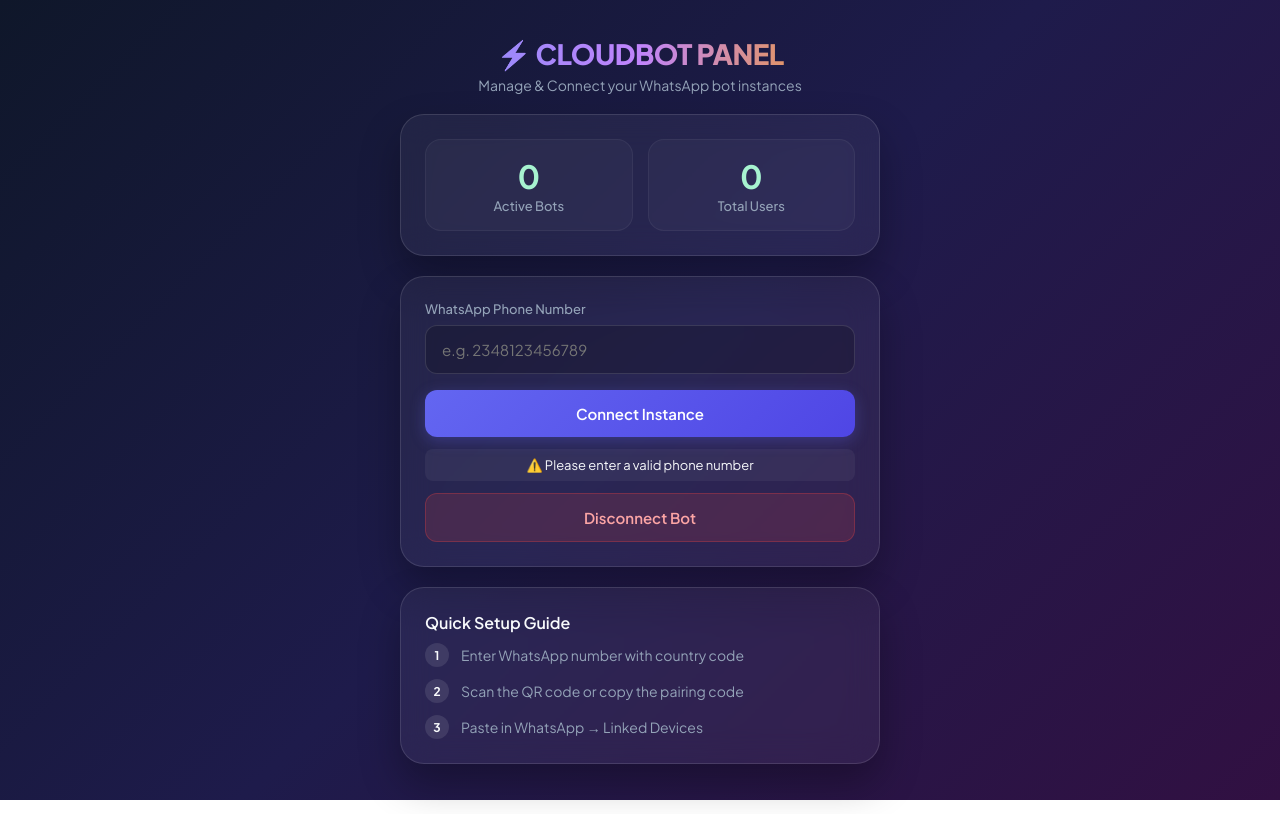
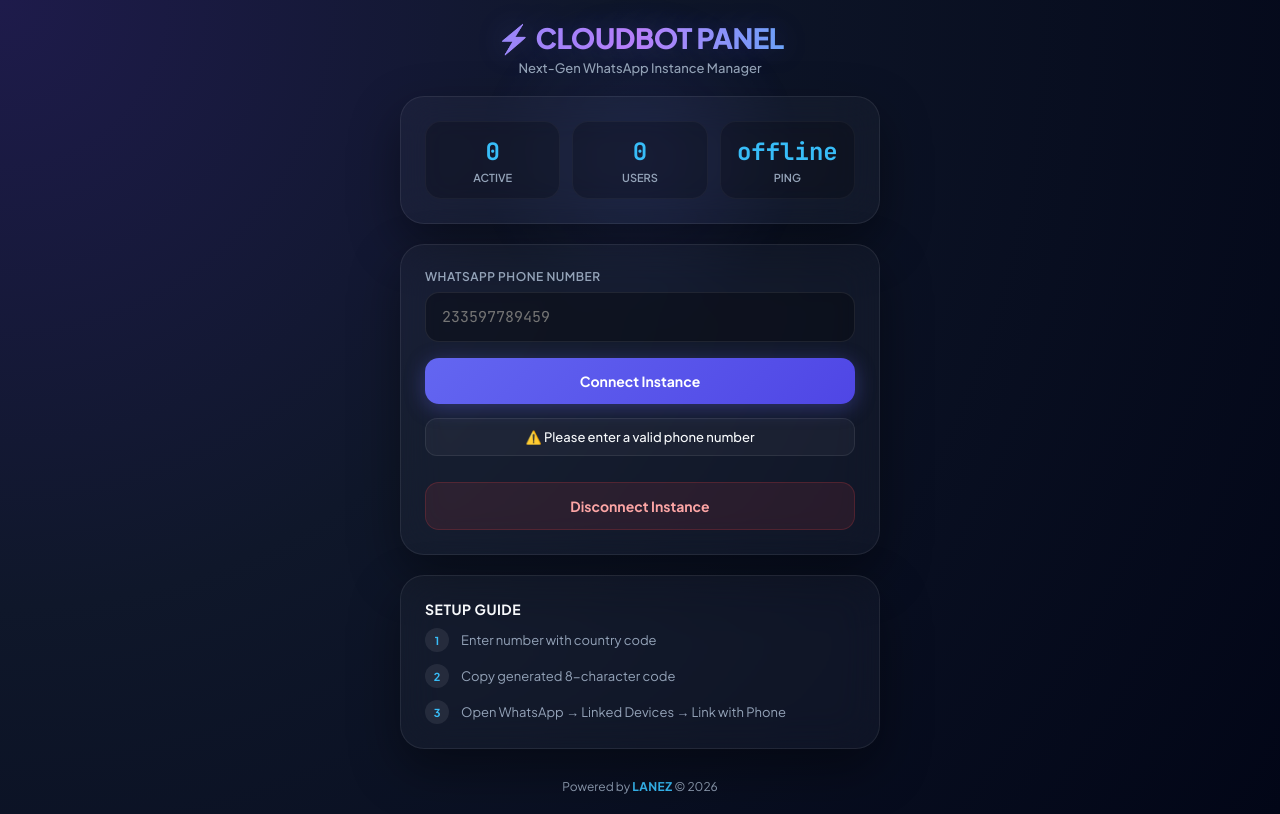
Before and after one commit to lanez217/Cloudbotpanel, a website: page index.html in a window 1280 px wide. Both pictures are taken after a click on the button "Connect Instance". Drawn offline with nearby package versions, Linux system fonts and the light colour scheme; no server answers.

Commit message:
Enhance UI and update connection instructions
Updated styles and layout for improved UI. Modified connection form and instructions for better user experience.

```diff
--- a/index.html
+++ b/index.html
@@ -5,18 +5,18 @@
 <meta name="viewport" content="width=device-width, initial-scale=1.0">
 <title>⚡ CloudBot Panel Pro</title>
 <script src="/socket.io/socket.io.js"></script>
-<link href="https://fonts.googleapis.com/css2?family=Plus+Jakarta+Sans:wght@400;500;600;700;800&display=swap" rel="stylesheet">
+<link href="https://fonts.googleapis.com/css2?family=Plus+Jakarta+Sans:wght@400;500;600;700;800&family=JetBrains+Mono:wght@400;700&display=swap" rel="stylesheet">
 <style>
     :root {
-        --bg-gradient: linear-gradient(135deg, #0f172a 0%, #1e1b4b 50%, #311042 100%);
-        --glass-bg: rgba(255, 255, 255, 0.05);
-        --glass-border: rgba(255, 255, 255, 0.12);
+        --bg-gradient: radial-gradient(circle at top left, #1e1b4b 0%, #0f172a 40%, #020617 100%);
+        --glass-bg: rgba(255, 255, 255, 0.03);
+        --glass-border: rgba(255, 255, 255, 0.08);
         --accent-glow: #6366f1;
+        --accent-cyan: #38bdf8;
         --accent-gold: #f59e0b;
         --text-primary: #f8fafc;
         --text-secondary: #94a3b8;
-        --danger-color: #ef4444;
-        --success-color: #10b981;
+        --success-glow: #10b981;
     }
 
     * { margin: 0; padding: 0; box-sizing: border-box; font-family: 'Plus Jakarta Sans', sans-serif; }
@@ -29,6 +29,26 @@
         align-items: center;
         justify-content: center;
         padding: 20px;
+        overflow-x: hidden;
+    }
+
+    /* Ambient Glow Background Element */
+    .glow-orb {
+        position: fixed;
+        width: 300px;
+        height: 300px;
+        background: radial-gradient(circle, rgba(99, 102, 241, 0.15) 0%, rgba(0,0,0,0) 70%);
+        top: 20%;
+        left: 50%;
+        transform: translate(-50%, -50%);
+        pointer-events: none;
+        z-index: 0;
+        animation: pulseOrb 6s ease-in-out infinite alternate;
+    }
+
+    @keyframes pulseOrb {
+        0% { transform: translate(-50%, -50%) scale(0.9); opacity: 0.5; }
+        100% { transform: translate(-50%, -50%) scale(1.2); opacity: 0.9; }
     }
 
     .container {
@@ -37,6 +57,9 @@
         display: flex;
         flex-direction: column;
         gap: 20px;
+        position: relative;
+        z-index: 1;
+        animation: fadeInUp 0.8s cubic-bezier(0.16, 1, 0.3, 1);
     }
 
     /* Header Styling */
@@ -44,54 +67,70 @@
     .header h1 {
         font-size: 28px;
         font-weight: 800;
-        background: linear-gradient(90deg, #818cf8, #c084fc, #f59e0b);
+        background: linear-gradient(90deg, #818cf8, #c084fc, #38bdf8);
         -webkit-background-clip: text;
         -webkit-text-fill-color: transparent;
         letter-spacing: -0.5px;
+        text-shadow: 0 0 30px rgba(99, 102, 241, 0.3);
     }
-    .header p { color: var(--text-secondary); font-size: 14px; margin-top: 4px; }
+    .header p { color: var(--text-secondary); font-size: 13px; margin-top: 4px; font-weight: 500; }
 
     /* Glass Cards */
     .card {
         background: var(--glass-bg);
-        backdrop-filter: blur(16px);
-        -webkit-backdrop-filter: blur(16px);
+        backdrop-filter: blur(20px);
+        -webkit-backdrop-filter: blur(20px);
         border: 1px solid var(--glass-border);
         border-radius: 24px;
         padding: 24px;
-        box-shadow: 0 20px 40px rgba(0, 0, 0, 0.3);
+        box-shadow: 0 20px 50px rgba(0, 0, 0, 0.4);
+        transition: transform 0.3s ease, border-color 0.3s ease;
+    }
+    .card:hover {
+        border-color: rgba(99, 102, 241, 0.25);
     }
 
     /* Stats Section */
-    .stats { display: grid; grid-template-columns: 1fr 1fr; gap: 15px; }
+    .stats { display: grid; grid-template-columns: 1fr 1fr 1fr; gap: 12px; }
     .stat-box {
+        background: rgba(0, 0, 0, 0.2);
+        border: 1px solid rgba(255, 255, 255, 0.04);
+        border-radius: 16px;
+        padding: 14px 10px;
+        text-align: center;
+        transition: all 0.3s ease;
+    }
+    .stat-box:hover {
         background: rgba(255, 255, 255, 0.03);
-        border: 1px solid rgba(255, 255, 255, 0.05);
-        border-radius: 16px;
-        padding: 16px;
-        text-align: center;
+        transform: translateY(-2px);
     }
-    .stat-box h2 { font-size: 32px; font-weight: 700; color: #a7f3d0; margin-bottom: 2px; }
-    .stat-box p { color: var(--text-secondary); font-size: 13px; font-weight: 500; }
+    .stat-box h2 {
+        font-size: 24px;
+        font-weight: 800;
+        color: var(--accent-cyan);
+        font-family: 'JetBrains Mono', monospace;
+    }
+    .stat-box p { color: var(--text-secondary); font-size: 11px; font-weight: 600; text-transform: uppercase; margin-top: 4px; }
 
-    /* Forms & Inputs */
+    /* Inputs */
     .input-group { margin-bottom: 16px; }
-    .input-group label { display: block; font-size: 13px; color: var(--text-secondary); margin-bottom: 8px; font-weight: 500; }
+    .input-group label { display: block; font-size: 12px; color: var(--text-secondary); margin-bottom: 8px; font-weight: 600; text-transform: uppercase; letter-spacing: 0.5px; }
 
     input {
         width: 100%;
         padding: 14px 16px;
-        border-radius: 12px;
+        border-radius: 14px;
         border: 1px solid var(--glass-border);
-        background: rgba(0, 0, 0, 0.2);
+        background: rgba(0, 0, 0, 0.3);
         color: var(--text-primary);
         font-size: 15px;
+        font-family: 'JetBrains Mono', monospace;
         outline: none;
-        transition: all 0.3s ease;
+        transition: all 0.3s cubic-bezier(0.16, 1, 0.3, 1);
     }
     input:focus {
         border-color: var(--accent-glow);
-        box-shadow: 0 0 0 3px rgba(99, 102, 241, 0.25);
+        box-shadow: 0 0 20px rgba(99, 102, 241, 0.25);
     }
 
     /* Buttons */
@@ -99,139 +138,169 @@
         width: 100%;
         padding: 14px;
         border: none;
-        border-radius: 12px;
-        font-weight: 600;
-        font-size: 15px;
+        border-radius: 14px;
+        font-weight: 700;
+        font-size: 14px;
         cursor: pointer;
         transition: all 0.2s ease;
-        display: flex;
-        align-items: center;
-        justify-content: center;
-        gap: 8px;
+        position: relative;
+        overflow: hidden;
     }
     .btn-primary {
         background: linear-gradient(135deg, #6366f1 0%, #4f46e5 100%);
         color: #fff;
-        box-shadow: 0 4px 15px rgba(99, 102, 241, 0.3);
+        box-shadow: 0 4px 20px rgba(99, 102, 241, 0.35);
     }
-    .btn-primary:hover { transform: translateY(-1px); opacity: 0.95; }
+    .btn-primary:active { transform: scale(0.98); }
 
     .btn-danger {
-        background: rgba(239, 68, 68, 0.15);
+        background: rgba(239, 68, 68, 0.1);
         color: #fca5a5;
-        border: 1px solid rgba(239, 68, 68, 0.3);
+        border: 1px solid rgba(239, 68, 68, 0.2);
         margin-top: 12px;
     }
-    .btn-danger:hover { background: rgba(239, 68, 68, 0.25); }
+    .btn-danger:hover { background: rgba(239, 68, 68, 0.2); }
 
-    /* Output Displays */
+    /* Status Display */
     .status-badge {
         font-size: 13px;
-        padding: 8px 12px;
-        border-radius: 8px;
+        padding: 10px 14px;
+        border-radius: 12px;
         text-align: center;
-        margin: 12px 0;
+        margin: 14px 0;
         display: none;
-        background: rgba(255, 255, 255, 0.05);
+        background: rgba(255, 255, 255, 0.04);
+        border: 1px solid var(--glass-border);
+        font-weight: 500;
+        animation: fadeIn 0.4s ease;
     }
 
-    .qr-container {
-        display: none;
-        text-align: center;
-        margin: 20px 0;
-        padding: 15px;
-        background: #fff;
-        border-radius: 16px;
-    }
-    .qr-container img { width: 180px; height: 180px; display: block; margin: 0 auto; }
-
+    /* Code Display */
     .code-container {
         display: none;
         text-align: center;
         margin: 20px 0;
-        padding: 16px;
-        background: rgba(99, 102, 241, 0.1);
+        padding: 20px;
+        background: rgba(99, 102, 241, 0.08);
         border: 1px dashed var(--accent-glow);
-        border-radius: 16px;
+        border-radius: 18px;
+        animation: zoomIn 0.4s cubic-bezier(0.16, 1, 0.3, 1);
     }
-    .code-label { font-size: 12px; color: var(--text-secondary); text-transform: uppercase; letter-spacing: 1px; }
+    .code-label { font-size: 11px; color: var(--text-secondary); text-transform: uppercase; letter-spacing: 1.5px; font-weight: 700; }
     .code-value {
-        font-size: 26px;
+        font-size: 30px;
         font-weight: 800;
-        letter-spacing: 4px;
+        letter-spacing: 6px;
         color: var(--accent-gold);
-        margin-top: 4px;
-        font-family: monospace;
+        margin: 10px 0;
+        font-family: 'JetBrains Mono', monospace;
+        text-shadow: 0 0 15px rgba(245, 158, 11, 0.3);
     }
+    .copy-btn {
+        background: rgba(255, 255, 255, 0.08);
+        border: 1px solid var(--glass-border);
+        color: var(--text-primary);
+        padding: 8px 16px;
+        border-radius: 10px;
+        font-size: 12px;
+        font-weight: 600;
+        cursor: pointer;
+        transition: all 0.2s ease;
+    }
+    .copy-btn:hover { background: rgba(255, 255, 255, 0.15); }
 
-    /* How to Use Section */
+    /* Steps Display */
     .steps { list-style: none; display: flex; flex-direction: column; gap: 12px; margin-top: 10px; }
-    .steps li { display: flex; align-items: center; gap: 12px; font-size: 14px; color: var(--text-secondary); }
+    .steps li { display: flex; align-items: center; gap: 12px; font-size: 13px; color: var(--text-secondary); }
     .step-num {
         width: 24px;
         height: 24px;
-        background: rgba(255, 255, 255, 0.1);
+        background: rgba(255, 255, 255, 0.08);
         border-radius: 50%;
         display: flex;
         align-items: center;
         justify-content: center;
+        font-size: 11px;
+        font-weight: 700;
+        color: var(--accent-cyan);
+    }
+
+    /* Footer */
+    .footer {
+        text-align: center;
+        margin-top: 10px;
         font-size: 12px;
+        color: var(--text-secondary);
+    }
+    .footer a {
+        color: var(--accent-cyan);
+        text-decoration: none;
         font-weight: 700;
-        color: var(--text-primary);
+        letter-spacing: 0.5px;
+    }
+
+    /* Keyframe Animations */
+    @keyframes fadeInUp {
+        from { opacity: 0; transform: translateY(20px); }
+        to { opacity: 1; transform: translateY(0); }
+    }
+    @keyframes fadeIn { from { opacity: 0; } to { opacity: 1; } }
+    @keyframes zoomIn {
+        from { opacity: 0; transform: scale(0.95); }
+        to { opacity: 1; transform: scale(1); }
     }
 </style>
 </head>
 <body>
 
+<div class="glow-orb"></div>
+
 <div class="container">
     <div class="header">
         <h1>⚡ CLOUDBOT PANEL</h1>
-        <p>Manage & Connect your WhatsApp bot instances</p>
+        <p>Next-Gen WhatsApp Instance Manager</p>
     </div>
 
-    <!-- Stats -->
     <div class="card">
         <div class="stats">
-            <div class="stat-box">
-                <h2 id="bots">0</h2>
-                <p>Active Bots</p>
-            </div>
-            <div class="stat-box">
-                <h2 id="users">0</h2>
-                <p>Total Users</p>
-            </div>
+            <div class="stat-box"><h2 id="bots">0</h2><p>Active</p></div>
+            <div class="stat-box"><h2 id="users">0</h2><p>Users</p></div>
+            <div class="stat-box"><h2 id="ping">--</h2><p>Ping</p></div>
         </div>
     </div>
 
-    <!-- Connection Form -->
     <div class="card">
         <div class="input-group">
             <label for="phone">WhatsApp Phone Number</label>
-            <input type="tel" id="phone" placeholder="e.g. 2348123456789">
+            <input type="tel" id="phone" placeholder="233597789459">
         </div>
 
         <button class="btn btn-primary" onclick="connectBot()">Connect Instance</button>
 
         <div id="status" class="status-badge"></div>
 
-        <!-- Pairing Displays -->
         <div id="qr" class="qr-container"></div>
+
         <div id="code" class="code-container">
-            <div class="code-label">Your Pairing Code</div>
-            <div id="code-val" class="code-value">------</div>
+            <div class="code-label">WhatsApp Pairing Code</div>
+            <div id="code-val" class="code-value">--------</div>
+            <button class="copy-btn" onclick="copyCode()">📋 Tap to Copy Code</button>
         </div>
 
-        <button class="btn btn-danger" onclick="disconnectBot()">Disconnect Bot</button>
+        <button class="btn btn-danger" onclick="disconnectBot()">Disconnect Instance</button>
     </div>
 
-    <!-- Instructions -->
     <div class="card">
-        <h3 style="font-size: 16px; font-weight: 600; margin-bottom: 8px;">Quick Setup Guide</h3>
+        <h3 style="font-size: 14px; font-weight: 700; margin-bottom: 8px; text-transform: uppercase; letter-spacing: 0.5px;">Setup Guide</h3>
         <ul class="steps">
-            <li><span class="step-num">1</span> Enter WhatsApp number with country code</li>
-            <li><span class="step-num">2</span> Scan the QR code or copy the pairing code</li>
-            <li><span class="step-num">3</span> Paste in WhatsApp → Linked Devices</li>
+            <li><span class="step-num">1</span> Enter number with country code</li>
+            <li><span class="step-num">2</span> Copy generated 8-character code</li>
+            <li><span class="step-num">3</span> Open WhatsApp → Linked Devices → Link with Phone</li>
         </ul>
+    </div>
+
+    <div class="footer">
+        Powered by <a href="#">LANEZ</a> &copy; 2026
     </div>
 </div>
 
@@ -251,7 +320,7 @@ function connectBot() {
         setStatus('⚠️ Please enter a valid phone number');
         return;
     }
-    setStatus('Initializing connection...');
+    setStatus('Requesting WhatsApp pairing code...');
     socket.emit('connect_bot', { userId, phone });
 }
 
@@ -259,7 +328,12 @@ function disconnectBot() {
     socket.emit('disconnect_bot', { userId });
 }
 
-// Socket Events
+function copyCode() {
+    const codeText = document.getElementById('code-val').innerText;
+    navigator.clipboard.writeText(codeText);
+    alert('Pairing Code copied to clipboard: ' + codeText);
+}
+
 socket.on('status', msg => setStatus(msg));
 
 socket.on('qr', qr => {
@@ -269,15 +343,14 @@ socket.on('qr', qr => {
 });
 
 socket.on('pairing_code', code => {
-    const codeContainer = document.getElementById('code');
-    const codeVal = document.getElementById('code-val');
-    codeContainer.style.display = 'block';
-    codeVal.innerText = code;
+    document.getElementById('code').style.display = 'block';
+    document.getElementById('code-val').innerText = code;
 });
 
 socket.on('connected', () => {
     setStatus('✅ Instance Connected Successfully!');
     document.getElementById('qr').style.display = 'none';
+    document.getElementById('code').style.display = 'none';
 });
 
 socket.on('disconnected', () => {
@@ -286,17 +359,21 @@ socket.on('disconnected', () => {
     document.getElementById('code').style.display = 'none';
 });
 
-// Update Live Stats
-setInterval(async () => {
-    try {
-        const res = await fetch('/api/stats');
-        const data = await res.json();
-        document.getElementById('bots').innerText = data.botsOnline;
-        document.getElementById('users').innerText = data.totalUsers;
-    } catch(err) {
-        console.error('Stats fetch failed');
-    }
+// Real-Time Ping Latency Tracker
+setInterval(() => {
+    const start = Date.now();
+    fetch('/api/stats')
+        .then(res => res.json())
+        .then(data => {
+            const latency = Date.now() - start;
+            document.getElementById('bots').innerText = data.botsOnline;
+            document.getElementById('users').innerText = data.totalUsers;
+            document.getElementById('ping').innerText = latency + 'ms';
+        })
+        .catch(() => {
+            document.getElementById('ping').innerText = 'offline';
+        });
 }, 3000);
 </script>
 </body>
-           </html>
+    </html>
```
